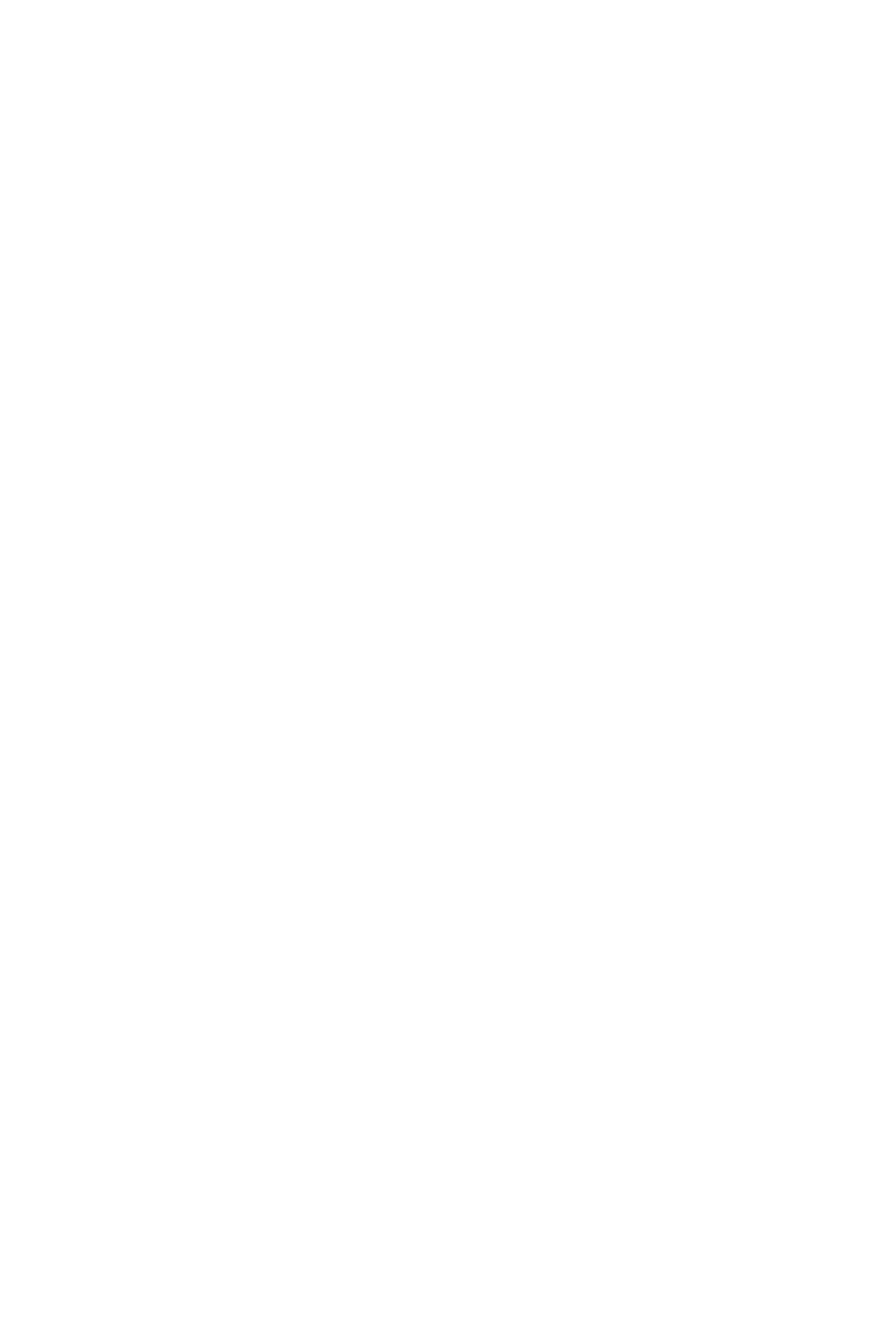
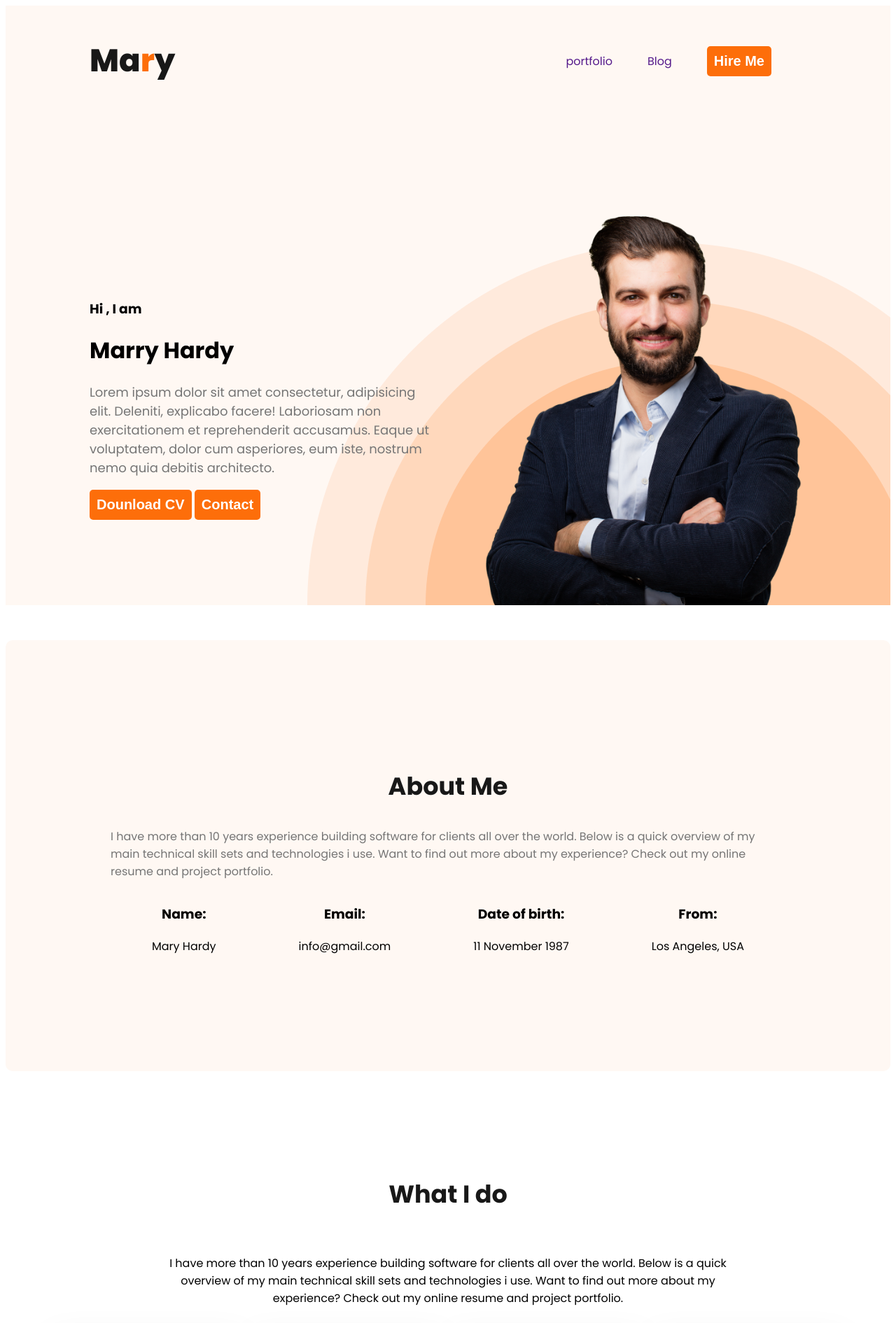
Before and after one commit to arif181h/portfolio-reasource, a plain HTML site: page index.html in a window 1280 px wide. Shown: the top 1891 px of the page at 70% size. Before the commit the page ends 800 px from the top, so only its background shows below. Drawn offline with Linux system fonts and the light colour scheme.

Commit message:
added the what section

```diff
--- a/index.html
+++ b/index.html
@@ -3,14 +3,88 @@
 <head>
     <meta charset="UTF-8">
     <meta name="viewport" content="width=device-width, initial-scale=1.0">
+    <link rel="preconnect" href="https://fonts.googleapis.com">
+    <link rel="preconnect" href="https://fonts.gstatic.com" crossorigin>
+    <link href="https://fonts.googleapis.com/css2?family=Anton&family=Open+Sans:ital,wght@0,300..800;1,300..800&family=Poppins:ital,wght@0,100;0,200;0,300;0,400;0,500;0,600;0,700;0,800;0,900;1,100;1,200;1,300;1,400;1,500;1,600;1,700;1,800;1,900&display=swap" rel="stylesheet">
+   <link rel="stylesheet" href="styles/styles.css">
     <title>portfolio reasources</title>
 </head>
 <body>
-    <header>
-
+    <header class="header">
+      <nav>
+        <h3 class="nav-title">Ma<span class="text-primary">r</span>y</h3>
+        <ul>
+            <li><a href="">portfolio</a></li>
+            <li><a href="">Blog</a></li>
+            <li><button class="btn-primary">Hire Me</button></li>
+        </ul>
+      </nav>
+      <div class="banner">
+        <div>
+          <h3>Hi , I am</h3>
+          <h1>Marry Hardy</h1>
+          <p class="banner-description">Lorem ipsum dolor sit amet consectetur, adipisicing elit. Deleniti, explicabo facere! Laboriosam non exercitationem et reprehenderit accusamus. Eaque ut voluptatem, dolor cum asperiores, eum iste, nostrum nemo quia debitis architecto.</p>
+          <button class="btn-primary">Dounload CV</button>
+          <button class="btn-primary">Contact</button>
+        </div>
+        <img class="profile-pic" src="images/hardy.png" alt="">
+      </div>
     </header>
     <main>
+     <section class="about">
+         <h3 class="about-title">About Me</h3>
+         <p class="about-description">I have more than 10 years experience building software for clients all over the world. Below is a quick overview of my main technical skill sets and technologies i use. Want to find out more about my experience? Check out my online resume and project portfolio.</p>
+         <div class="about-container">
+          <div class="about-info">
+            <h3 class="info">Name:</h3>
+            <p class="info-description"> Mary Hardy</p>
+          </div>
 
+          <div class="about-info">
+            <h3 class="info">Email: </h3>
+            <p class="info-description">info@gmail.com</p>
+          </div>
+
+          <div class="about-info">
+            <h3 class="info">Date of birth: </h3>
+            <p class="info-description">11 November 1987</p>
+          </div>
+
+          <div class="about-info">
+            <h3 class="info">From: </h3>
+            <p class="info-description">Los Angeles, USA</p>
+          </div>
+         </div>
+     </section>
+     <section class="what">
+        <h2 class="what-titlee">What I do</h2>
+        <p class="what-descriptione">I have more than 10 years experience building software for clients all over the world. Below is a quick overview of my main technical skill sets and technologies i use. Want to find out more about my experience? Check out my online resume and project portfolio. </p>
+        <div class="what-container">
+         <div class="what-div">
+          <img src="images/icons/js.png" alt="" class="what-img">
+          <h3 class="what-title">Vanilla JavaScript</h3>
+          <p class="what-description">List skill/technologies here. You can change the icon above to any of the 1500+ FontAwesome 5 free icons available. Aenean commodo ligula eget dolor.</p>
+         </div>
+
+         <div class="what-div">
+          <img src="images/icons/react.png" alt="" class="what-img">
+          <h3 class="what-title">React</h3>
+          <p class="what-description">List skill/technologies here. You can change the icon above to any of the 1500+ FontAwesome 5 free icons available. Aenean commodo ligula eget dolor.</p>
+         </div>
+
+         <div class="what-div">
+          <img src="images/icons/nodejs.png" alt="" class="what-img">
+          <h3 class="what-title">Node.js</h3>
+          <p class="what-description">List skill/technologies here. You can change the icon above to any of the 1500+ FontAwesome 5 free icons available. Aenean commodo ligula eget dolor.</p>
+         </div>
+
+         <div class="what-div">
+          <img src="images/icons/mongo.png" alt="" class="what-img">
+          <h3 class="what-title">MongoDB</h3>
+          <p class="what-description">List skill/technologies here. You can change the icon above to any of the 1500+ FontAwesome 5 free icons available. Aenean commodo ligula eget dolor.</p>
+         </div>
+        </div>
+     </section>
     </main>
     <footer>
 
--- /dev/null
+++ b/styles/styles.css
@@ -0,0 +1,134 @@
+/* font related styles */
+body{
+    font-family: "Poppins", sans-serif;
+    font-weight: 400,500,600,700,800;
+}
+/* nav related syles */
+nav{
+    display: flex;
+    align-items: center;
+    justify-content: space-between;
+    margin: 0 120px;
+}
+.text-primary{
+    color: #FD6E0A;
+}
+.nav-title{
+Font-weight: 800;
+Font-size: 45px;
+color:rgb(24, 24, 24);
+}
+nav >ul{
+    display: flex;
+    align-items: center;
+}
+nav li{
+    list-style: none;
+    margin-right: 50px;
+}
+nav li >a{
+    text-decoration: none;
+}
+.btn-primary{
+    border-radius: 5px;
+    background: rgb(253, 110, 10);
+    color: rgb(255, 255, 255);
+    font-size: 20px;
+    font-weight: 700;
+    text-align: left;
+    border: none;
+    padding: 10px;
+}
+/* banner related styles */
+.header{
+    background-color:#FFF8F3;
+    background-image: url('../images/header_bg.png');
+    background-repeat: no-repeat;
+    background-position: bottom right;
+    margin-bottom: 50px;
+}
+.banner{
+    padding: 120px 120px 0 120px;
+    display: flex;
+    align-items: center;
+    justify-content: space-between;
+}
+
+.banner .profile-pic{
+    width: 500px;
+}
+.banner-description{
+color: rgb(117, 117, 117);
+font-size: 18px;
+font-weight: 400;
+width: 500px;
+}
+
+/* about section related */
+
+.about{
+border-radius: 10px;
+background: rgb(255, 248, 243);
+max-width: 1100px;
+margin:  0 auto;
+padding: 150px;
+}
+.about-title{
+color: rgb(24, 24, 24);
+font-size: 35px;
+font-weight: 700;
+line-height: 48px;
+text-align: center;
+}
+.about-description, .what-description{
+color: rgb(117, 117, 117);
+}
+.about-container{
+    display: flex;
+    justify-content: space-around;
+    text-align: center;
+}
+
+/* what i do section */
+.what{
+    margin-top: 60px;
+    padding: 60px;
+}
+.what-titlee{
+color: rgb(24, 24, 24);
+font-size: 35px;
+font-weight: 700;
+text-align: center;
+margin-bottom: 40px;
+}
+.what-description{
+    max-width: 900px;
+    margin: 0 auto;
+    margin-bottom: 40px;
+}
+.what-descriptione{
+
+    text-align: center;
+
+    padding: 20px 150px;
+}
+.what-container{
+    display: flex;
+    justify-content: space-around;
+
+}
+.what-div{
+    border-radius: 5px;
+    box-shadow: 0px 6px 50px 0px rgba(0, 0, 0, 0.06);
+    background: rgb(255, 255, 255);
+    width: 220px;
+    padding: 30px;
+}
+.what-title{
+
+color: rgb(24, 24, 24);
+font-size: 20px;
+font-weight: 700;
+text-align: left;
+
+}
```
